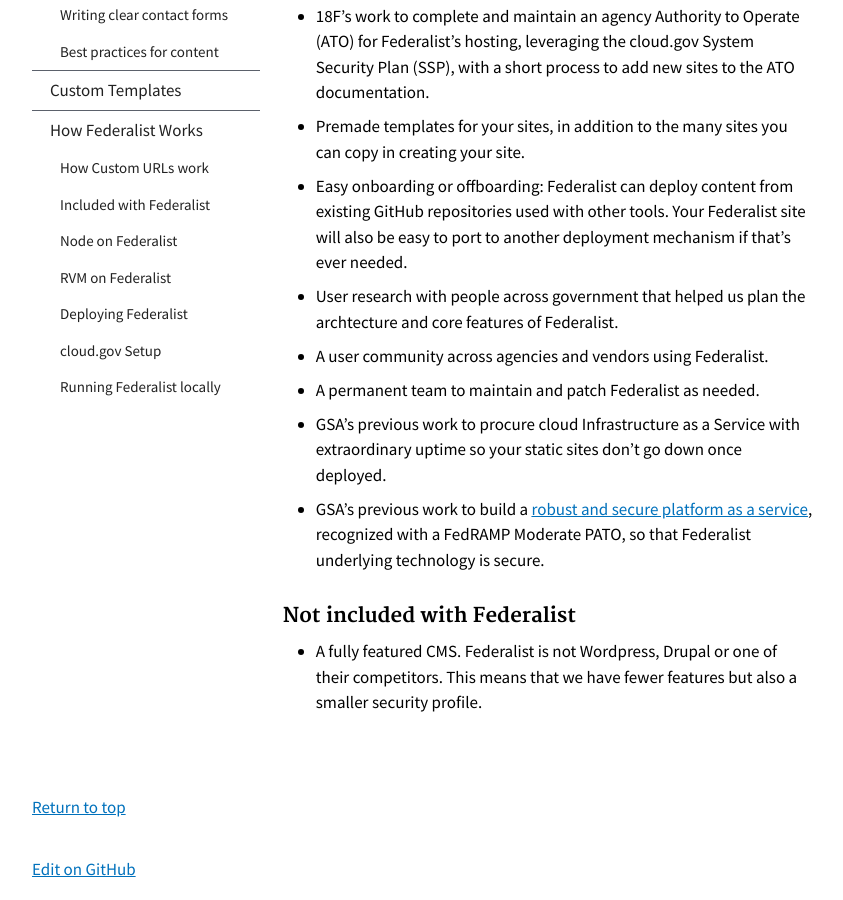
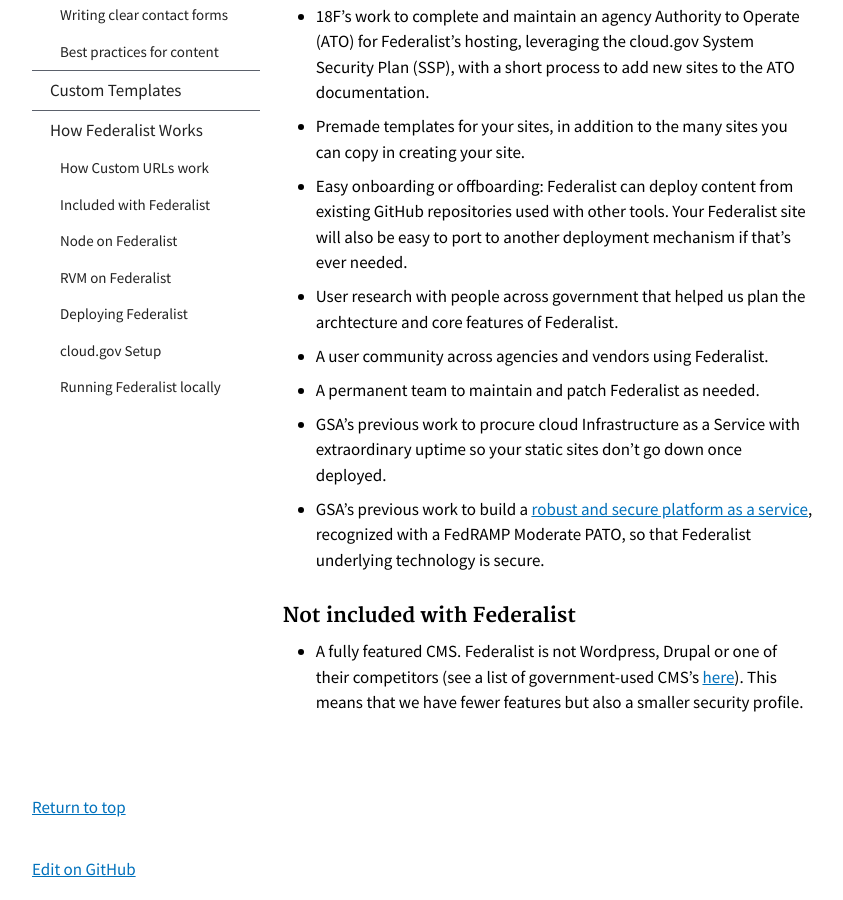
Before and after one commit to Macy-FK/federaliste, a Jekyll site: the page built from pages/how-federalist-works/included-with-federalist.md, in a window 1280 px wide and 900 px high, scrolled down 590 px. Shown: the whole window, without its empty margins (118-961 px from the left). Built offline with Jekyll 4.4.1, drawn with Linux system fonts in a browser that asks for light colours; Markdown is read by kramdown in place of the engine named in the settings.

Commit message:
add CMS list link

```diff
--- a/pages/how-federalist-works/included-with-federalist.md
+++ b/pages/how-federalist-works/included-with-federalist.md
@@ -20,4 +20,4 @@ We've gotten several questions about the value of purchasing Federalist. Here ar
 
 ### Not included with Federalist
 
-* A fully featured CMS. Federalist is not Wordpress, Drupal or one of their competitors. This means that we have fewer features but also a smaller security profile.
+* A fully featured CMS. Federalist is not Wordpress, Drupal or one of their competitors (see a list of government-used CMS's [here](https://www.digitalgov.gov/resources/content-management-systems-used-by-government-agencies/)). This means that we have fewer features but also a smaller security profile.
```
